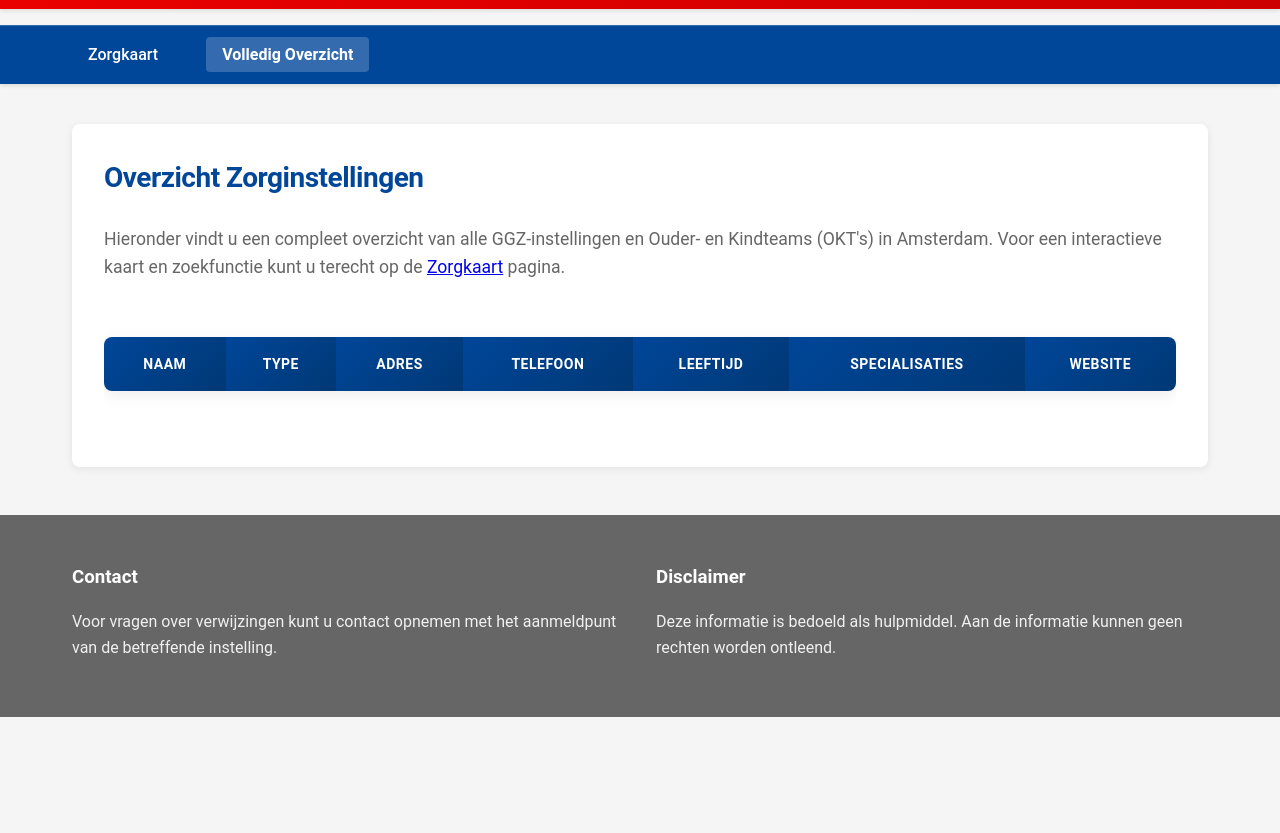
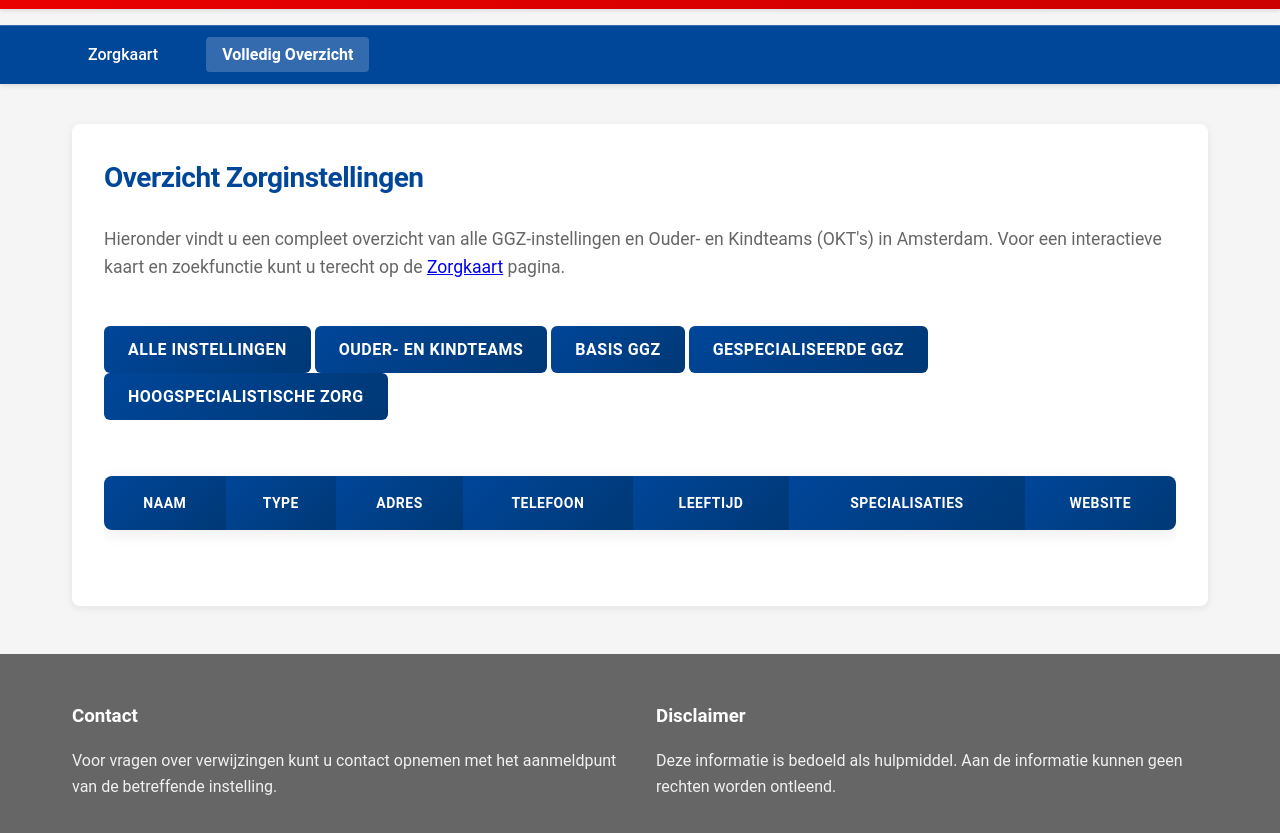
Before and after one commit to MHA-1915/ggz-jeugd-amsterdam, a plain HTML site: page overzicht.html in a window 1280 px wide. Shown: the part 95-928 px from the top of the page. Before the commit the page ends 812 px from the top, so only its background shows below. Drawn offline with Linux system fonts and the light colour scheme.

Commit message:
Verbeterde tab navigatie en filtering toegevoegd aan overzichtspagina

```diff
--- a/overzicht.html
+++ b/overzicht.html
@@ -26,6 +26,16 @@
                 Voor een interactieve kaart en zoekfunctie kunt u terecht op de <a href="kaart.html">Zorgkaart</a> pagina.
             </p>
 
+            <div class="tabs">
+                <nav class="tab-nav">
+                    <button class="tab-button active" data-tab="alle">Alle Instellingen</button>
+                    <button class="tab-button" data-tab="okt">Ouder- en Kindteams</button>
+                    <button class="tab-button" data-tab="basis">Basis GGZ</button>
+                    <button class="tab-button" data-tab="gespecialiseerd">Gespecialiseerde GGZ</button>
+                    <button class="tab-button" data-tab="hoogspecialistisch">Hoogspecialistische Zorg</button>
+                </nav>
+
+                <div class="tab-content active" id="alle">
                     <div class="table-container">
                         <table id="zorginstellingen-tabel">
                             <thead>
@@ -41,6 +51,8 @@
                             </thead>
                             <tbody></tbody>
                         </table>
+                    </div>
+                </div>
             </div>
         </section>
     </main>
```
Lines whose indentation alone changed are shown as unchanged.
